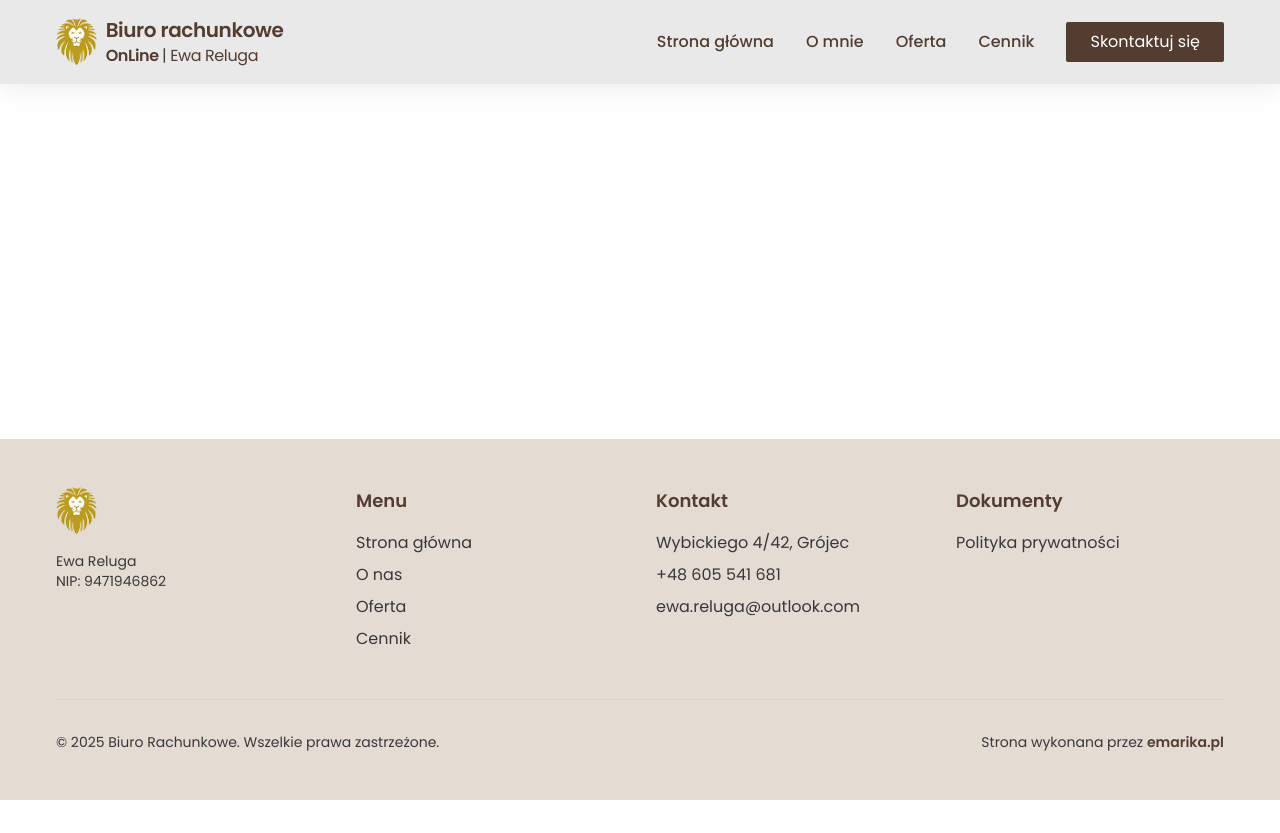
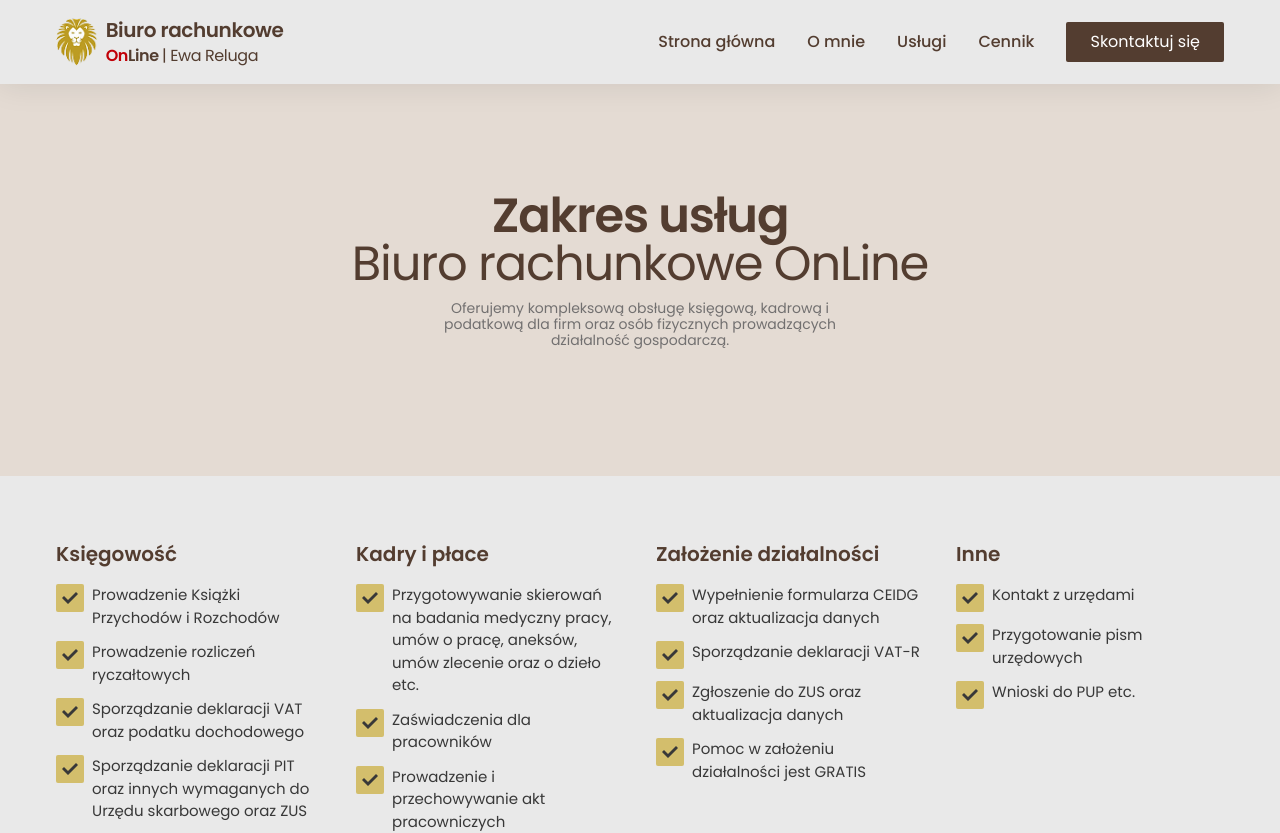
Before and after one commit to patroxfe/biurorachunkowe, a React (Vite) app: page /uslugi in a window 1280 px wide. Shown: the top 833 px of the page. Before the commit the page ends 800 px from the top, so only its background shows below. Built offline with nearby package versions, Linux system fonts and the light colour scheme.

Commit message:
poprawki logo i sekcji

```diff
--- a/src/App.jsx
+++ b/src/App.jsx
@@ -4,6 +4,7 @@ import Footer from './components/Footer'
 import Home from './pages/Home'
 import Pricing from './pages/Pricing'
 import Privacy from './pages/Privacy'
+import Services from './pages/Services'
 import ScrollToSection from './utils/ScrollToSection'
 import ScrollToTop from './utils/ScrollToTop'
 
@@ -18,6 +19,7 @@ function App() {
 					<Routes>
 						<Route path='/' element={<Home />} />
 						<Route path='/cennik' element={<Pricing />} />
+						<Route path='/uslugi' element={<Services />} />
 						<Route path='/polityka-prywatnosci' element={<Privacy />} />
 					</Routes>
 				</main>
--- a/src/components/Footer.jsx
+++ b/src/components/Footer.jsx
@@ -39,8 +39,8 @@ const Footer = () => {
 								</Link>
 							</li>
 							<li>
-								<Link to='/#oferta' className='text-grayish hover:text-brownMain transition-colors'>
-									Oferta
+								<Link to='/uslugi' className='text-grayish hover:text-brownMain transition-colors'>
+									Usługi
 								</Link>
 							</li>
 							<li>
--- a/src/components/Navbar.jsx
+++ b/src/components/Navbar.jsx
@@ -34,7 +34,7 @@ const Navbar = () => {
 						<div className='text-brownMain'>
 							<p className='text-xl font-semibold '>Biuro rachunkowe</p>
 							<p className='font-semibold text-left'>
-								OnLine <span className='font-normal'>| Ewa Reluga</span>
+								<span className='text-red-700'>On</span>Line <span className='font-normal'>| Ewa Reluga</span>
 							</p>
 						</div>
 					</button>
@@ -49,8 +49,8 @@ const Navbar = () => {
 						<Link to='/#o-mnie' className='text-brownMain hover:text-brownMain transition-colors font-medium'>
 							O mnie
 						</Link>
-						<Link to='/#oferta' className='text-brownMain hover:text-brownMain transition-colors font-medium'>
-							Oferta
+						<Link to='/uslugi' className='text-brownMain hover:text-brownMain transition-colors font-medium'>
+							Usługi
 						</Link>
 						<Link to='/cennik' className='text-brownMain hover:text-brownMain transition-colors font-medium'>
 							Cennik
@@ -100,6 +100,13 @@ const Navbar = () => {
 							O mnie
 						</Link>
 						<Link
+							to='/uslugi'
+							className='block text-grayish hover:text-brownMain transition-colors'
+							onClick={closeMenu}
+							role='menuitem'>
+							Usługi
+						</Link>
+						<Link
 							to='/#oferta'
 							className='block text-grayish hover:text-brownMain transition-colors'
 							onClick={closeMenu}
--- a/src/components/Reviews.jsx
+++ b/src/components/Reviews.jsx
@@ -79,7 +79,7 @@ const GoogleReviews = () => {
 	)
 
 	return (
-		<section className='bg-secondBg py-16 px-4 md:px-8 overflow-hidden'>
+		<section className='bg-mainBg py-16 px-4 md:px-8 overflow-hidden'>
 			<p className='text-sm text-brownMain text-center'>Opinie</p>
 			<h2 className='text-3xl font-semibold text-brownMain text-center mb-8'>Opinie naszych klientów</h2>
 			<div className='max-w-6xl mx-auto relative overflow-hidden' ref={containerRef}>
@@ -87,13 +87,13 @@ const GoogleReviews = () => {
 					<Loader />
 				) : reviews.length > 0 ? (
 					<div
-						className='flex gap-4 md:gap-8 w-full [backface-visibility:hidden] [transform-style:preserve-3d]'
+						className='flex gap-4 md:gap-8 w-full [backface-visibility:hidden] [transform-style:preserve-3d] pt-4'
 						style={trackStyle}>
 						{duplicatedReviews.map((review, index) => {
 							return (
 								<div
 									key={index}
-									className='flex-none w-full md:w-[calc(33.333%-1.33rem)] bg-white rounded-xl p-4 md:p-8 shadow-md transition-transform duration-300 opacity-80 scale-95 hover:translate-y-[-5px] hover:scale-100 hover:opacity-100'>
+									className='flex-none w-full md:w-[calc(33.333%-1.33rem)] bg-secondBg rounded-xl p-4 md:p-8 shadow-md transition-transform duration-300 opacity-80 scale-95 hover:translate-y-[-5px] hover:scale-100 hover:opacity-100'>
 									<div className='flex justify-between items-start mb-4 md:mb-6'>
 										<div className='flex items-center gap-3 md:gap-4'>
 											<img
@@ -126,7 +126,7 @@ const GoogleReviews = () => {
 						<button
 							key={index}
 							className={`w-2.5 h-2.5 rounded-full border-none cursor-pointer p-0 transition-colors duration-300 ${
-								index === currentIndex ? 'bg-gray-800' : 'bg-gray-300'
+								index === currentIndex ? 'bg-brownMain' : 'bg-secondBg'
 							}`}
 							onClick={() => setCurrentIndex(index)}
 							aria-label={`Przejdź do opinii ${index + 1}`}
--- a/src/pages/Home.jsx
+++ b/src/pages/Home.jsx
@@ -1,21 +1,19 @@
-import AboutMe from '../components/AboutMe';
-import Contact from '../components/Contact';
-import Header from '../components/Header';
-import Newsletter from '../components/Newsletter';
-import Reviews from '../components/Reviews';
-import Services from '../components/Services';
+import AboutMe from '../components/AboutMe'
+import Contact from '../components/Contact'
+import Header from '../components/Header'
+import Newsletter from '../components/Newsletter'
+import Reviews from '../components/Reviews'
 
 const Home = () => {
 	return (
 		<div>
 			<Header />
 			<AboutMe />
-			<Services />
 			<Reviews />
 			<Newsletter />
 			<Contact />
 		</div>
-	);
-};
+	)
+}
 
-export default Home;
+export default Home
--- /dev/null
+++ b/src/pages/Services.jsx
@@ -0,0 +1,80 @@
+import React from 'react'
+import checkMark from '../assets/icons/checkMark.svg'
+
+const servicesData = {
+	księgowość: {
+		title: 'Księgowość',
+		items: [
+			'Prowadzenie Książki Przychodów i Rozchodów',
+			'Prowadzenie rozliczeń ryczałtowych',
+			'Sporządzanie deklaracji VAT oraz podatku dochodowego',
+			'Sporządzanie deklaracji PIT oraz innych wymaganych do Urzędu skarbowego oraz ZUS',
+		],
+	},
+	kadry: {
+		title: 'Kadry i płace',
+		items: [
+			'Przygotowywanie skierowań na badania medyczny pracy, umów o pracę, aneksów, umów zlecenie oraz o dzieło etc.',
+			'Zaświadczenia dla pracowników',
+			'Prowadzenie i przechowywanie akt pracowniczych',
+			'Naliczanie wynagrodzeń i świadczeń pracowniczych',
+			'Sporządzenie list płac',
+		],
+	},
+	działalność: {
+		title: 'Założenie działalności',
+		items: [
+			'Wypełnienie formularza CEIDG oraz aktualizacja danych',
+			'Sporządzanie deklaracji VAT-R',
+			'Zgłoszenie do ZUS oraz aktualizacja danych',
+			'Pomoc w założeniu działalności jest GRATIS',
+		],
+	},
+	inne: {
+		title: 'Inne',
+		items: ['Kontakt z urzędami', 'Przygotowanie pism urzędowych', 'Wnioski do PUP etc.'],
+	},
+}
+
+export default function Services() {
+	return (
+		<>
+			<div className='bg-mainBg pt-48 pb-32'>
+				<div className='wrapper px-4'>
+					<div className='text-center'>
+						<h1 className='text-4xl md:text-5xl font-semibold text-brownMain tracking-tight'>Zakres usług</h1>
+						<h2 className='text-4xl md:text-5xl text-brownMain mb-3 tracking-tight'>Biuro rachunkowe OnLine</h2>
+						<div className='text-grayishSecondary text-sm space-y-1 leading-4'>
+							<p className='max-w-[400px] mx-auto'>
+								Oferujemy kompleksową obsługę księgową, kadrową i podatkową dla firm oraz osób fizycznych prowadzących
+								działalność gospodarczą.
+							</p>
+						</div>
+					</div>
+				</div>
+			</div>
+
+			<section className='py-16 bg-secondBg'>
+				<div className='wrapper px-4 2xl:px-0'>
+					<div className='grid grid-cols-1 sm:grid-cols-2 lg:grid-cols-4 gap-8'>
+						{Object.values(servicesData).map((category, index) => (
+							<div key={index} className=' 2xl:p-5 rounded-lg '>
+								<h3 className='text-xl font-semibold text-brownMain mb-4'>{category.title}</h3>
+								<ul className='space-y-3'>
+									{category.items.map((item, itemIndex) => (
+										<li key={itemIndex} className='flex items-start'>
+											<div className=' mr-2 flex-shrink-0 bg-gold w-7 h-7 flex items-center justify-center text-center rounded-xs'>
+												<img src={checkMark} alt='checkmark' />
+											</div>
+											<span className='text-grayish text-[15px]'>{item}</span>
+										</li>
+									))}
+								</ul>
+							</div>
+						))}
+					</div>
+				</div>
+			</section>
+		</>
+	)
+}
```
